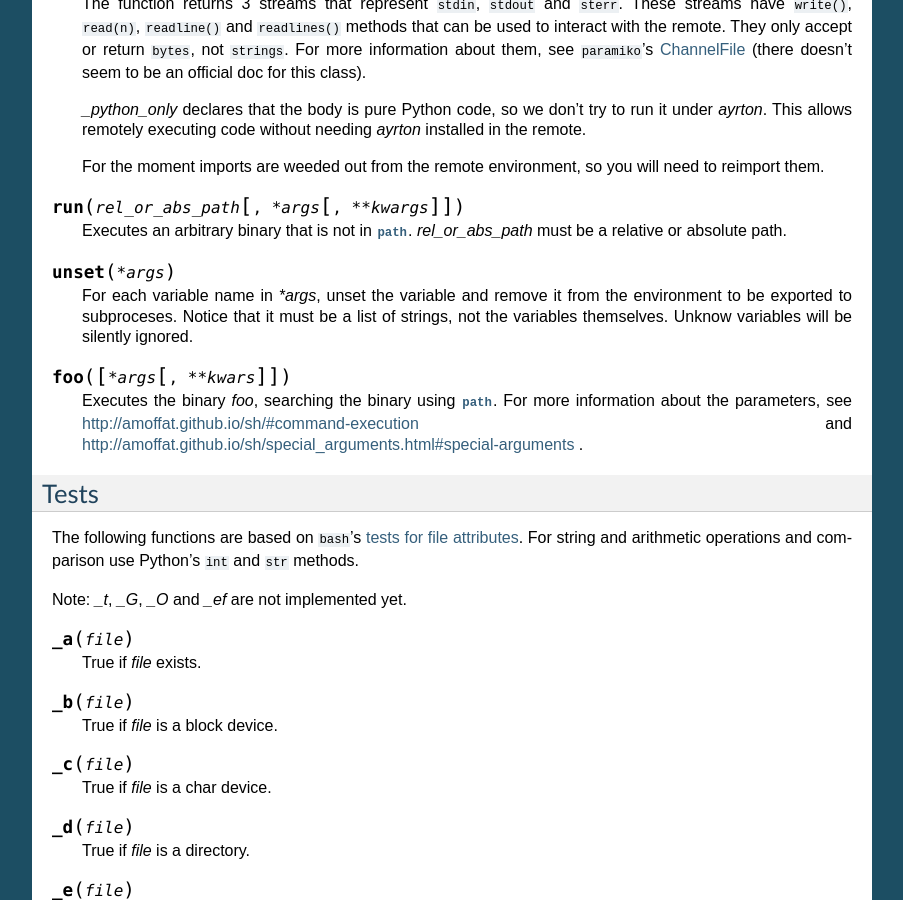
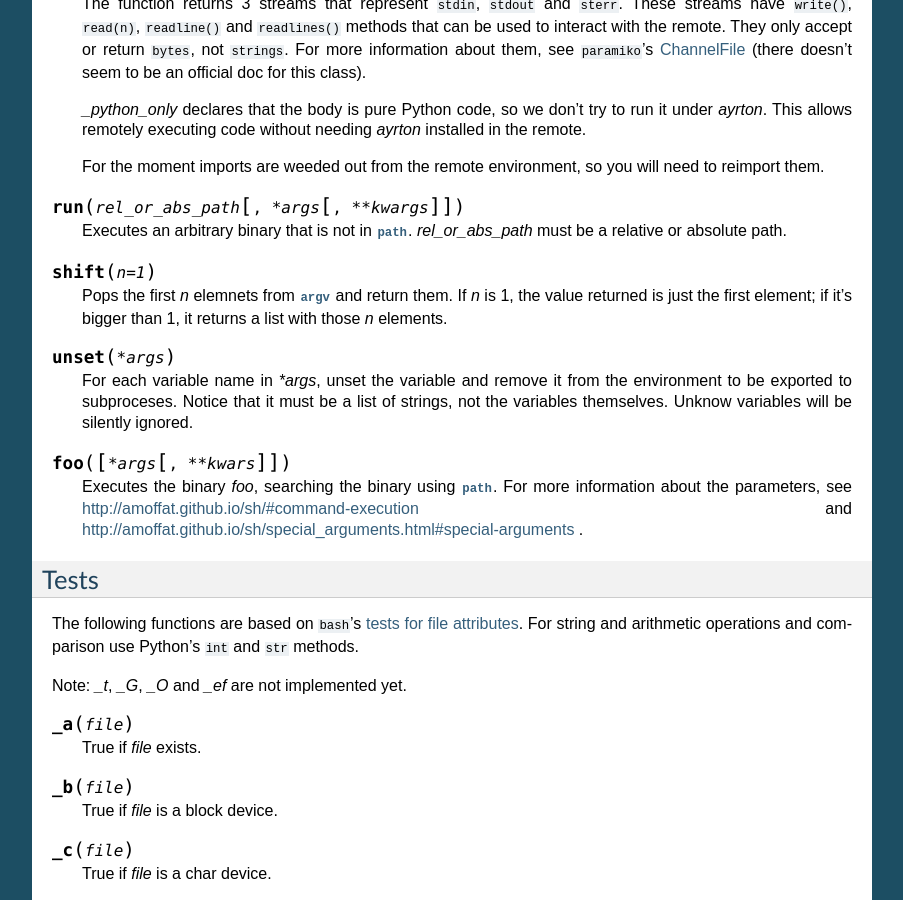
Before and after one commit to StyXman/ayrton, a Sphinx documentation site: the page built from doc/source/reference.rst, in a window 1280 px wide and 900 px high, scrolled down 1111 px. Shown: the whole window, without its empty margins (198-1101 px from the left). Built offline with Sphinx 7.4.7, drawn with Linux system fonts in a browser that asks for light colours.

Commit message:
+ doc for shift().

```diff
--- a/doc/source/reference.rst
+++ b/doc/source/reference.rst
@@ -93,6 +93,12 @@ Functions
 
     Executes an arbitrary binary that is not in :py:data:`path`. *rel_or_abs_path*
     must be a relative or absolute path.
+
+.. py:function:: shift (n=1)
+
+    Pops the first *n* elemnets from :py:data:`argv` and return them. If *n* is
+    1, the value returned is just the first element; if it's bigger than 1, it
+    returns a list with those *n* elements.
 
 .. py:function:: unset (*args)
 
```
